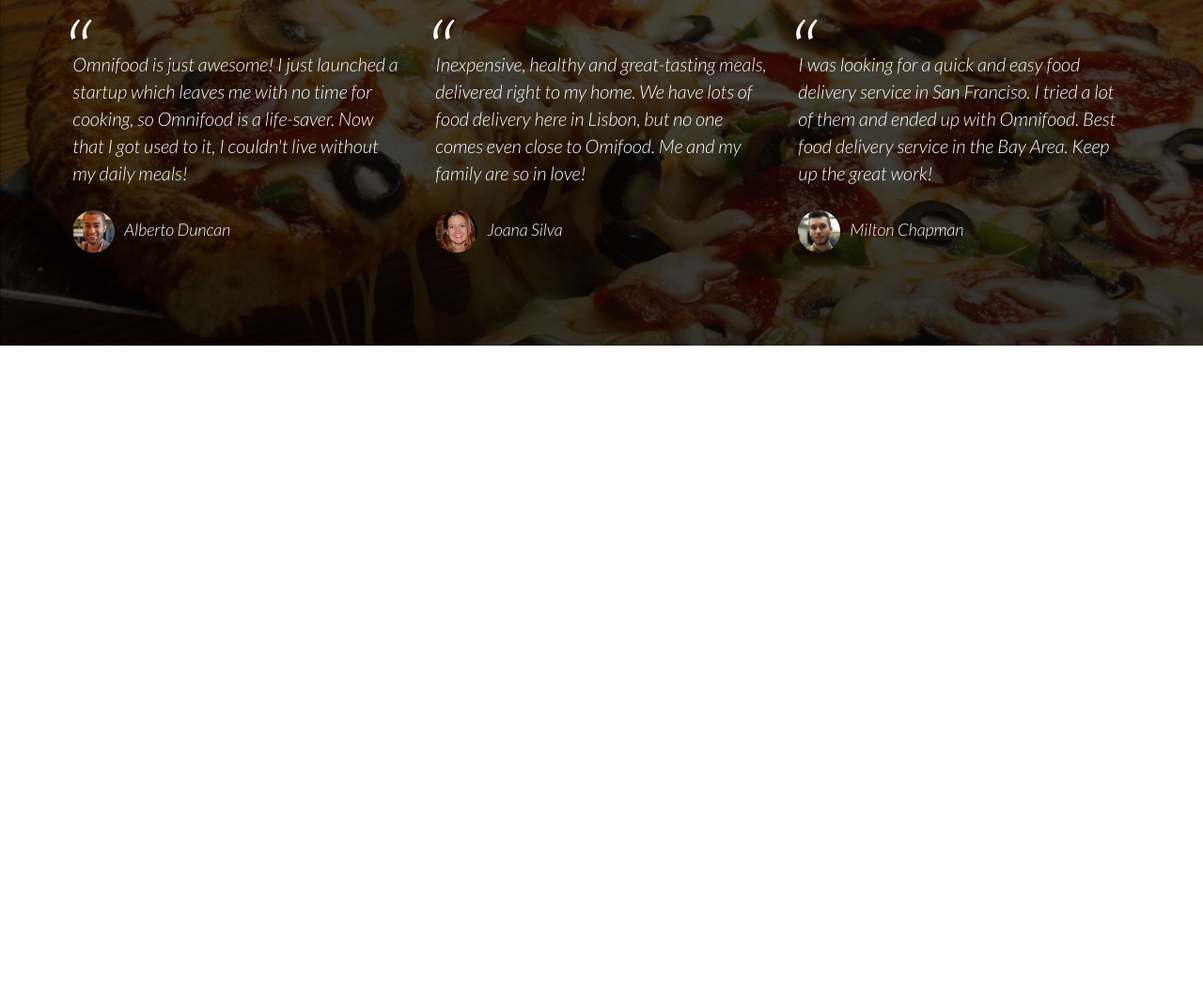
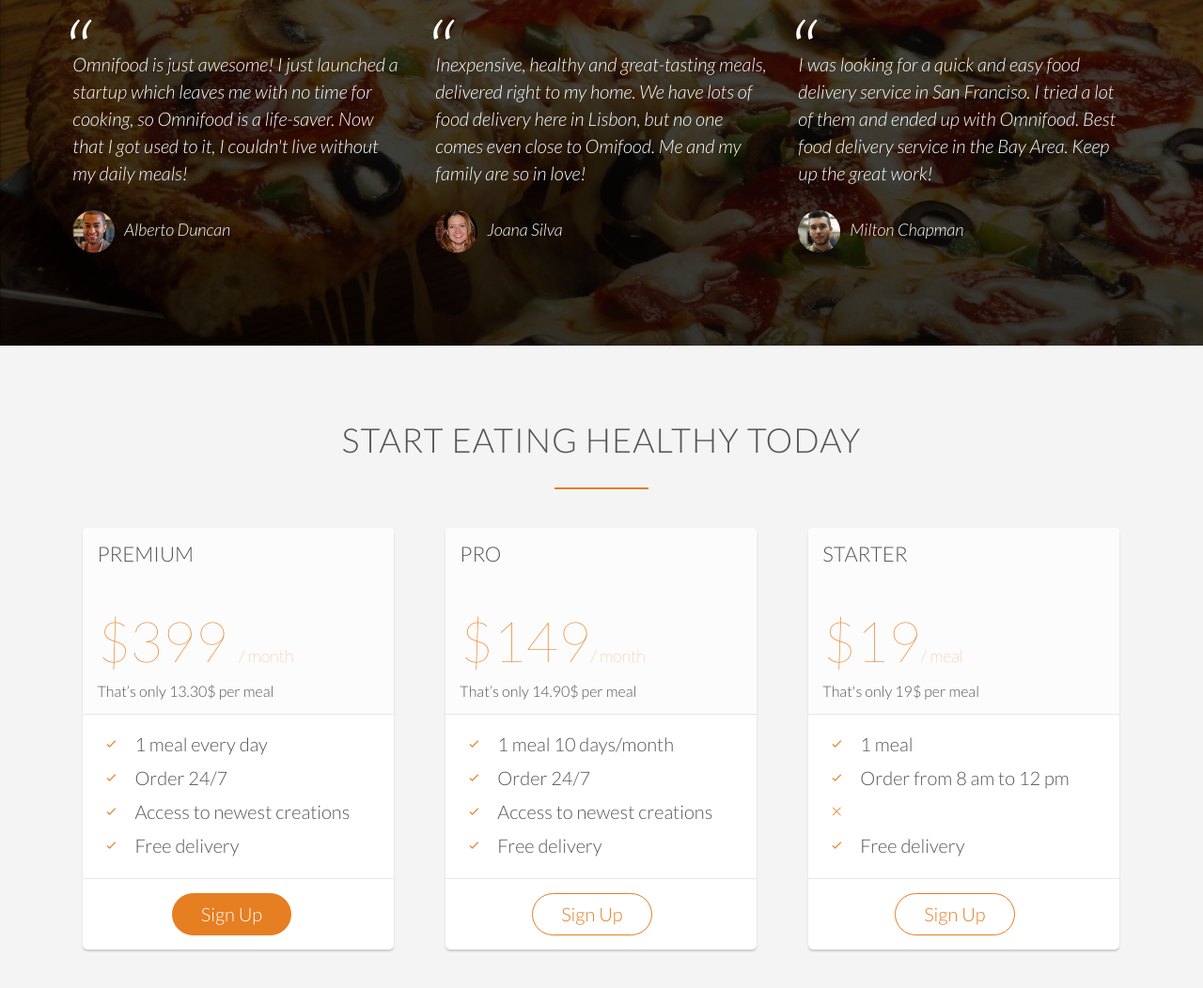
Before and after one commit to IhsanFajarRPL/webRestaurant, a plain HTML site: page index.html in a window 1280 px wide. Shown: the part 3568-4620 px from the top of the page at 94% size. Before the commit the page ends 3936 px from the top, so only its background shows below. Drawn offline with Linux system fonts and the light colour scheme; files whose address does not match are found by name.

Commit message:
commit ea

```diff
--- a/index.html
+++ b/index.html
@@ -215,16 +215,90 @@
         <div class="row">
             <div class="col span-1-of-3">
                 <blockquote>
-                    Omnifood is just awesome! I just launched a startup which leaves me with no time for cooking, so Omnifood is a life-saver. Now that I got used to it, I couldn't live without my daily meals!<cite><img src="resources/css/img/customer-1.jpg" alt="Alberto Duncan">Alberto Duncan</cite>
+                    Omnifood is just awesome! I just launched a startup which leaves me with no time for cooking, so
+                    Omnifood is a life-saver. Now that I got used to it, I couldn't live without my daily
+                    meals!<cite><img src="resources/css/img/customer-1.jpg" alt="Alberto Duncan">Alberto Duncan</cite>
                 </blockquote>
             </div>
             <div class="col span-1-of-3">
                 <blockquote>
-                    Inexpensive, healthy and great-tasting meals, delivered right to my home. We have lots of food delivery here in Lisbon, but no one comes even close to Omifood. Me and my family are so in love!<cite><img src="resources/css/img/customer-2.jpg" alt="Joana Silva">Joana Silva</cite>
+                    Inexpensive, healthy and great-tasting meals, delivered right to my home. We have lots of food
+                    delivery here in Lisbon, but no one comes even close to Omifood. Me and my family are so in
+                    love!<cite><img src="resources/css/img/customer-2.jpg" alt="Joana Silva">Joana Silva</cite>
                 </blockquote>
             </div>
             <div class="col span-1-of-3">
-                <blockquote>I was looking for a quick and easy food delivery service in San Franciso. I tried a lot of them and ended up with Omnifood. Best food delivery service in the Bay Area. Keep up the great work!<cite><img src="resources/css/img/customer-3.jpg" alt="Milton Chapman">Milton Chapman</cite></blockquote>
+                <blockquote>I was looking for a quick and easy food delivery service in San Franciso. I tried a lot of
+                    them and ended up with Omnifood. Best food delivery service in the Bay Area. Keep up the great
+                    work!<cite><img src="resources/css/img/customer-3.jpg" alt="Milton Chapman">Milton Chapman</cite>
+                </blockquote>
+            </div>
+        </div>
+    </section>
+    <section class="section-plans">
+        <div class="row">
+            <h2>Start eating healthy today</h2>
+        </div>
+        <div class="row">
+            <div class="col span-1-of-3">
+                <div class="plan-box">
+                    <div>
+                        <h3>Premium</h3>
+                        <p class="plan-price">$399 <span>/ month</span></p>
+                        <p class="plan-price-meal">That’s only 13.30$ per meal</p>
+                    </div>
+                    <div>
+                        <ul>
+                            <li><i class="ion-ios-checkmark-empty icon-small"></i>1 meal every day</li>
+                            <li><i class="ion-ios-checkmark-empty icon-small"></i>Order 24/7</li>
+                            <li><i class="ion-ios-checkmark-empty icon-small"></i>Access to newest creations</li>
+                            <li><i class="ion-ios-checkmark-empty icon-small"></i>Free delivery</li>
+                        </ul>
+                    </div>
+                    <div>
+                        <a href="#" class="btn btn-full">Sign Up</a>
+                    </div>
+                </div>
+            </div>
+            <div class="col span-1-of-3">
+                <div class="plan-box">
+                    <div>
+                        <h3>Pro</h3>
+                        <p class="plan-price">$149<span>/ month</span></p>
+                        <p class="plan-price-meal">That’s only 14.90$ per meal</p>
+                    </div>
+                    <div>
+                        <ul>
+                            <li><i class="ion-ios-checkmark-empty icon-small"></i>1 meal 10 days/month</li>
+                            <li><i class="ion-ios-checkmark-empty icon-small"></i>Order 24/7</li>
+                            <li><i class="ion-ios-checkmark-empty icon-small"></i>Access to newest creations</li>
+                            <li><i class="ion-ios-checkmark-empty icon-small"></i>Free delivery</li>
+                        </ul>
+                    </div>
+                    <div>
+                        <a href="#" class="btn btn-ghost">Sign Up</a>
+                    </div>
+                </div>
+            </div>
+            <div class="col span-1-of-3">
+                <div class="plan-box">
+                    <div>
+                        <h3>Starter</h3>
+                        <p class="plan-price">$19<span>/ meal</span></p>
+                        <p class="plan-price-meal">That's only 19$ per meal</p>
+                    </div>
+                    <div>
+                        <ul>
+                            <li><i class="ion-ios-checkmark-empty icon-small"></i>1 meal</li>
+                            <li><i class="ion-ios-checkmark-empty icon-small"></i>Order from 8 am to 12 pm</li>
+                            <li><i class="ion-ios-close-empty icon-small"></i></li>
+                            <li><i class="ion-ios-checkmark-empty icon-small"></i>Free delivery</li>
+                        </ul>
+                    </div>
+                    <div>
+                        <a href="#" class="btn btn-ghost">Sign Up</a>
+                    </div>
+                </div>
             </div>
         </div>
     </section>
--- a/resources/css/style.css
+++ b/resources/css/style.css
@@ -329,7 +329,7 @@
 a:link,
 a:active{
     color: #e67e22;
-    text-decoration: none;
+    /* text-decoration: none; */
     padding-bottom: 1px;
     border-bottom: 1px solid #e67e22;
     transition: 0.2s;
@@ -338,6 +338,7 @@
 a:hover,
 a:active{
     color: #555;
+    text-decoration: none;
     margin-bottom: 1px solid transparent;
 }
 
@@ -379,3 +380,56 @@
     margin-right: 10px;
     vertical-align: middle;
 }
+
+/* Plan */
+.section-plans {
+    background-color: #f4f4f4;
+}
+
+.plan-box {
+    background-color: #fff;
+    border-radius: 5px;
+    width: 90%;
+    margin-left: 5%;
+    box-shadow: 0 2px 2px #ccc;
+}
+
+.plan-box div {
+    padding: 15px;
+    border-bottom: 1px solid #e8e8e8;
+}
+
+.plan-box ul {
+    list-style: none;
+}
+
+.plan-box ul li {
+    padding: 5px 0;
+}
+
+.plan-box div:first-child {
+    background-color: #fcfcfc;
+    border-top-left-radius: 5px;
+    border-top-right-radius: 5px;
+}
+
+.plan-box div:last-child {
+    text-align: center;
+    border: 0;
+}
+
+.plan-price {
+    font-size: 300%;
+    margin-bottom: 10px;
+    font-weight: 100;
+    color: #e67e22;
+}
+
+.plan-price span {
+    font-size: 30%;
+}
+
+.plan-price-meal {
+    font-size: 80%;
+    font-weight: 300;
+}
```
